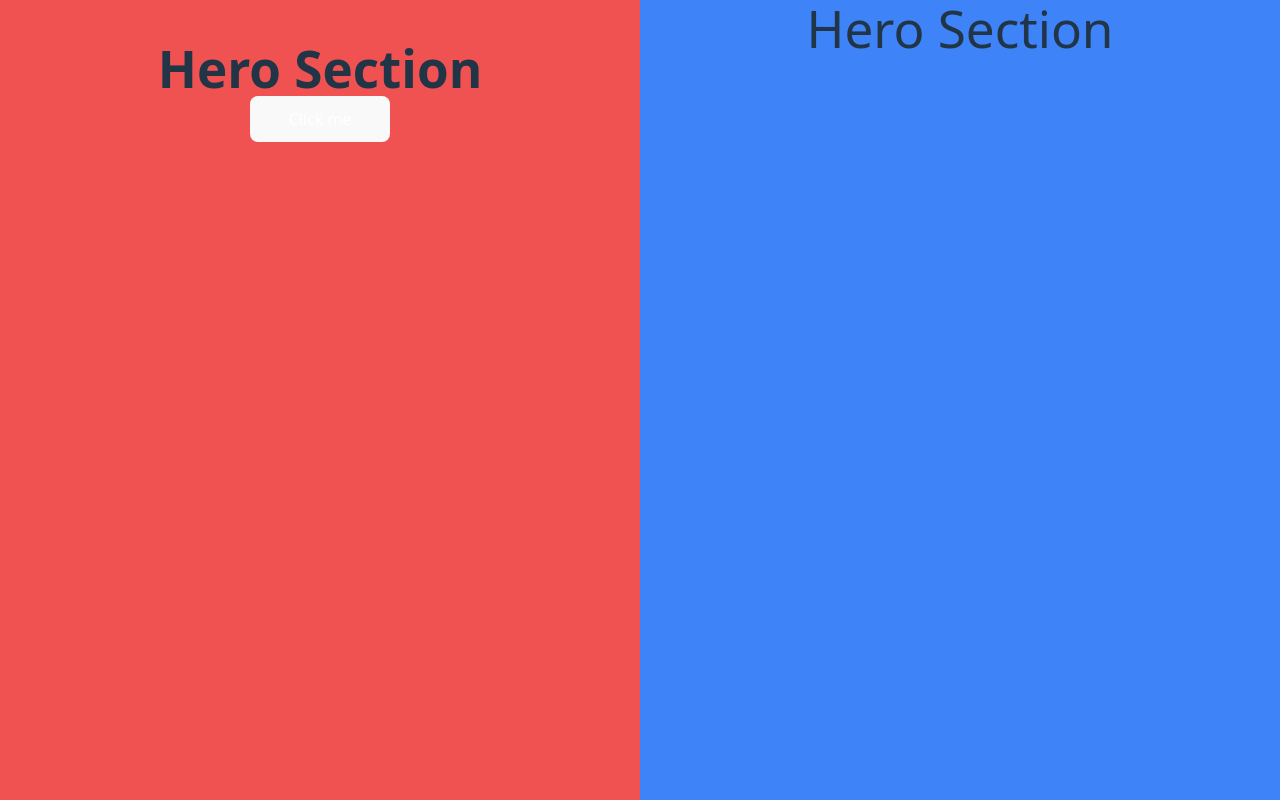
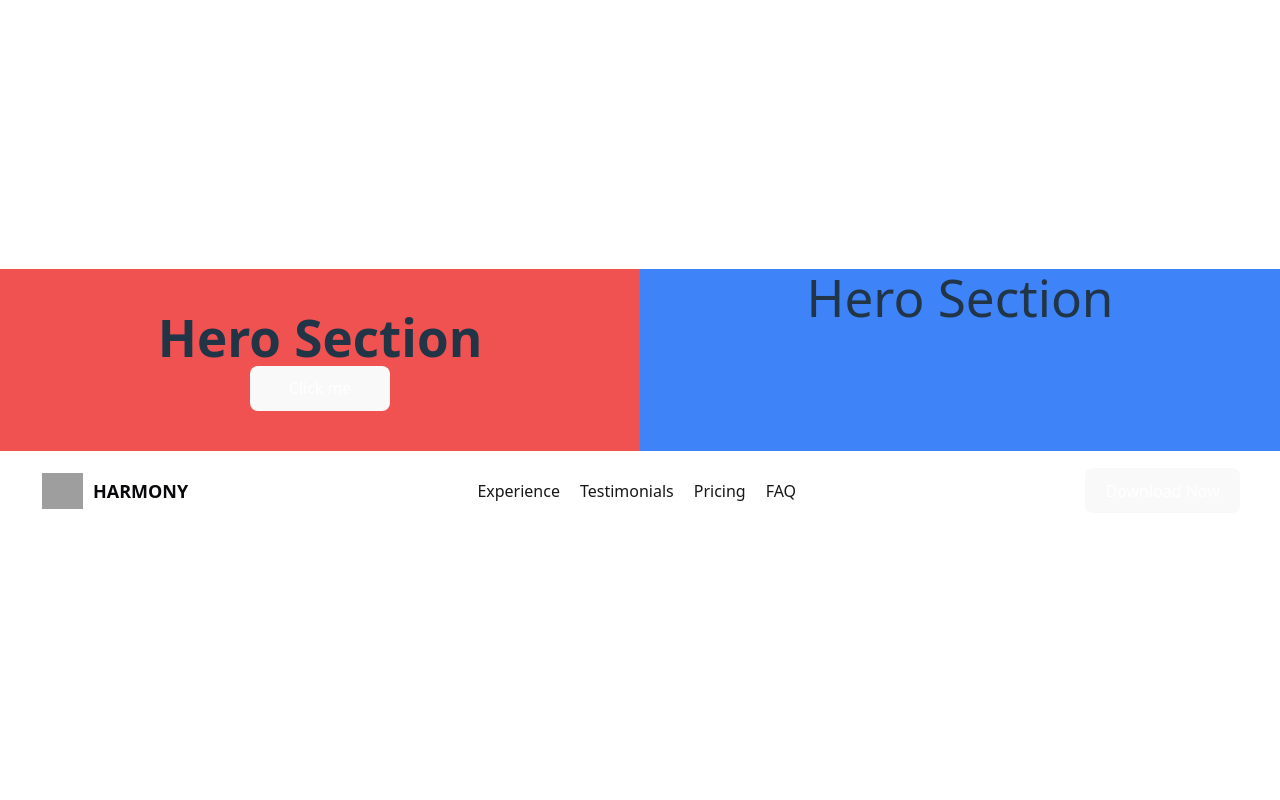
Before and after one commit to HamzaAmir97/Travel_Agency, a React (Vite) app: page / in a window 1280 px wide. Built offline with nearby package versions, Linux system fonts and the light colour scheme; no server answers; grey boxes are pictures that could not be loaded.

Commit message:
edit  hero section2

```diff
--- a/src/App.tsx
+++ b/src/App.tsx
@@ -20,9 +20,11 @@ function App() {
       <body className=''>
 
            <HeroSection />
+
+           <Navbar />
  {/*
       <GradientBackground />
-      <Navbar />
+
         <div className="flex justify-center overflow-hidden    h-screen w-screen m-auto">
 
           <div className="flex flex-col relative  gap-0">
--- a/src/components/herosection.tsx
+++ b/src/components/herosection.tsx
@@ -4,7 +4,7 @@ import { motion } from "framer-motion";
 
 const HeroSection = () => {
     return (
-        <div className="grid lg:grid-cols-2 sm:grid-cols-1  w-screen h-screen text-center  ">
+        <div className="grid lg:grid-cols-2 sm:grid-cols-1  w-screen  min-h-full  text-center  ">
             <motion.div className="w-full h-full p-10 text-center bg-red-500">
                 <h1 className="text-4xl font-bold hover:text-blue-500">Hero Section</h1>
                 <button className="bg-blue-500 w-1/4 rounded-md py-10 text-white p-2">Click me</button>
```
